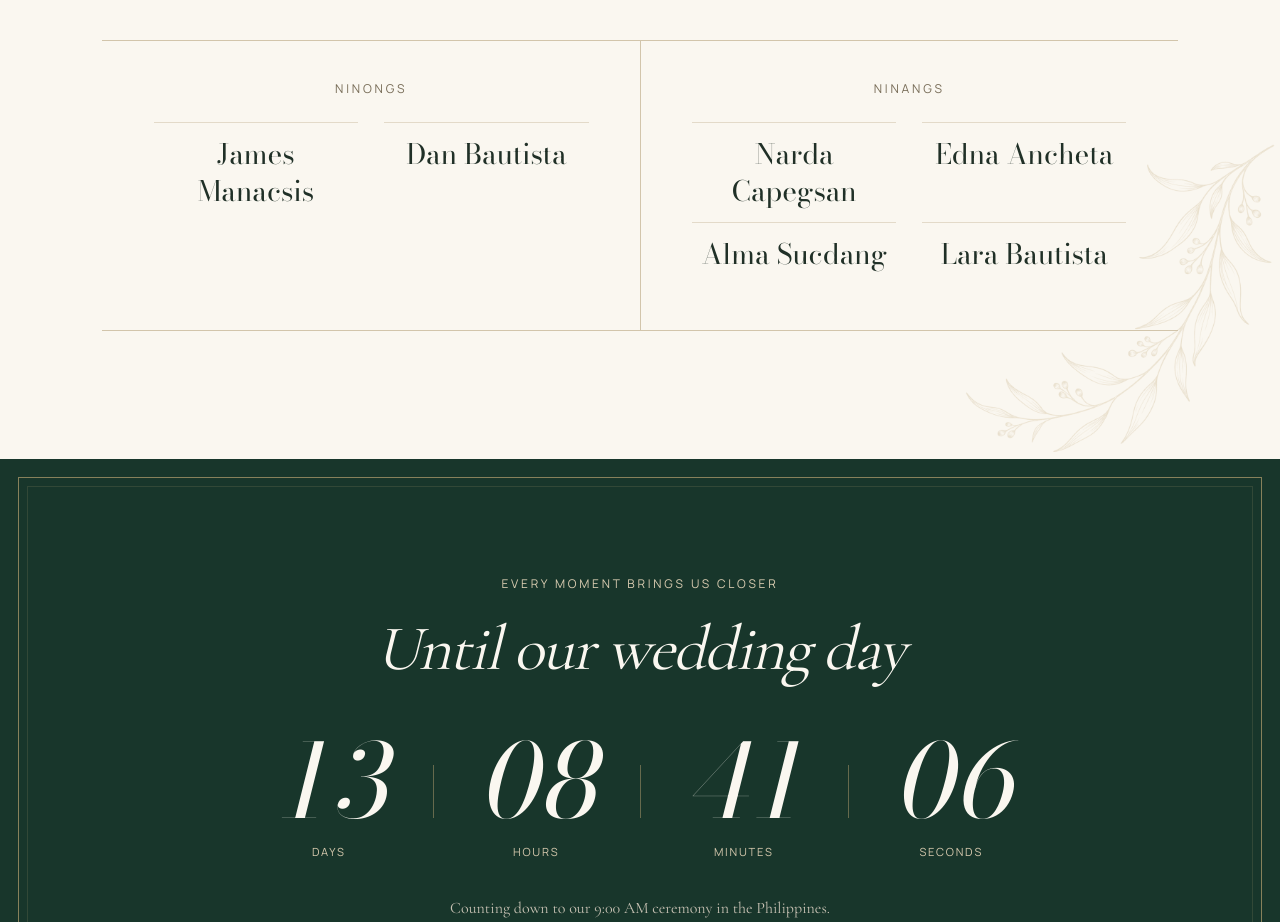
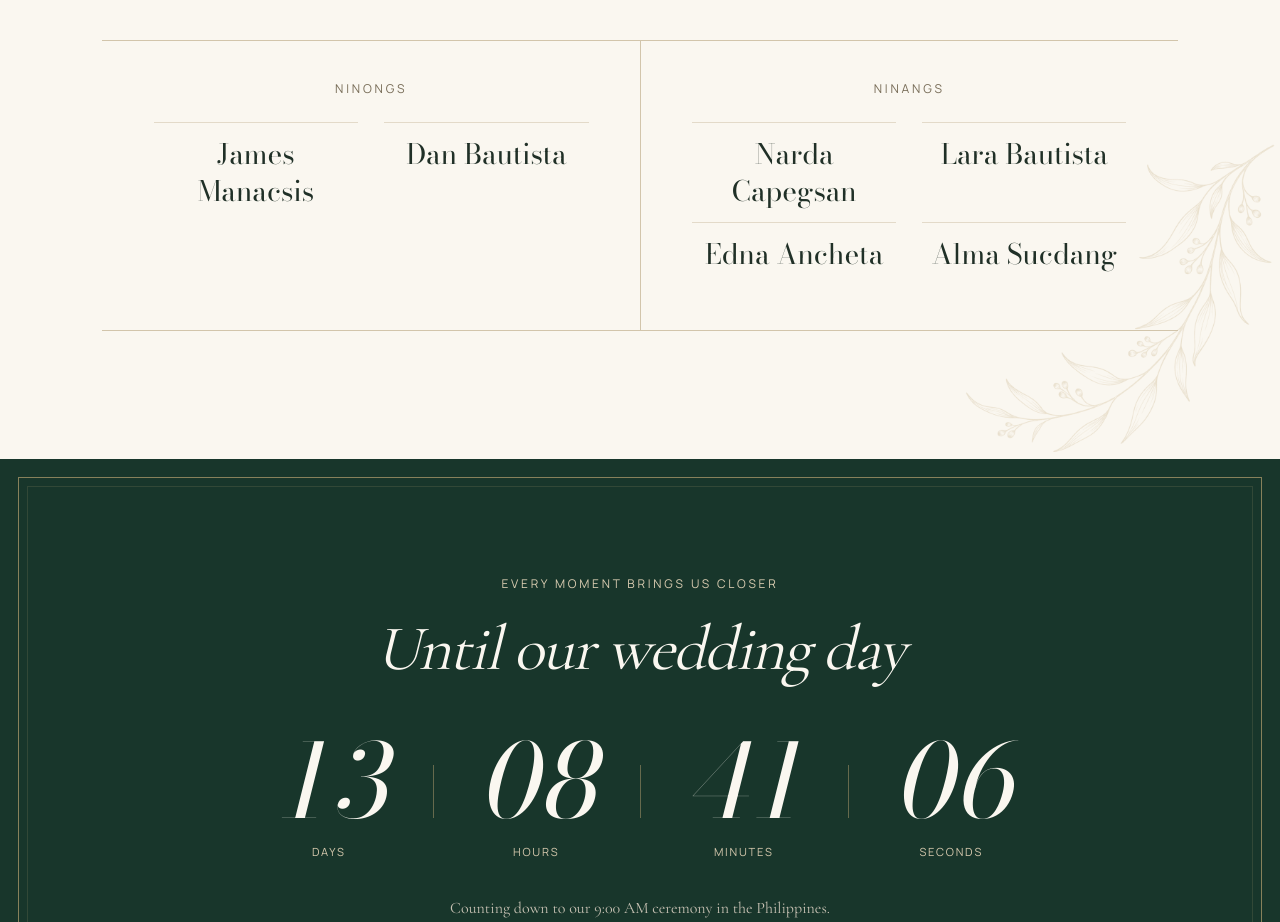
Before and after one commit to JKANG093021/wedding, a Next.js app: page / in a window 1280 px wide. Shown: the part 4262-5184 px from the top of the page. Built offline with nearby package versions, Linux system fonts and the light colour scheme.

Commit message:
Change order

```diff
--- a/data/wedding.ts
+++ b/data/wedding.ts
@@ -51,7 +51,7 @@ export const wedding = {
   },
   principalSponsors: {
     ninongs: ["James Manacsis", "Dan Bautista"],
-    ninangs: ["Narda Capegsan", "Edna Ancheta", "Alma Sucdang", "Lara Bautista"],
+    ninangs: ["Narda Capegsan", "Lara Bautista", "Edna Ancheta", "Alma Sucdang"],
   },
   gallery: [
     { src: "/images/couple.webp", alt: "John Rey and Christine Ericka in wedding attire", width: 1122, height: 1402, caption: "John Rey & Christine Ericka" },
```
